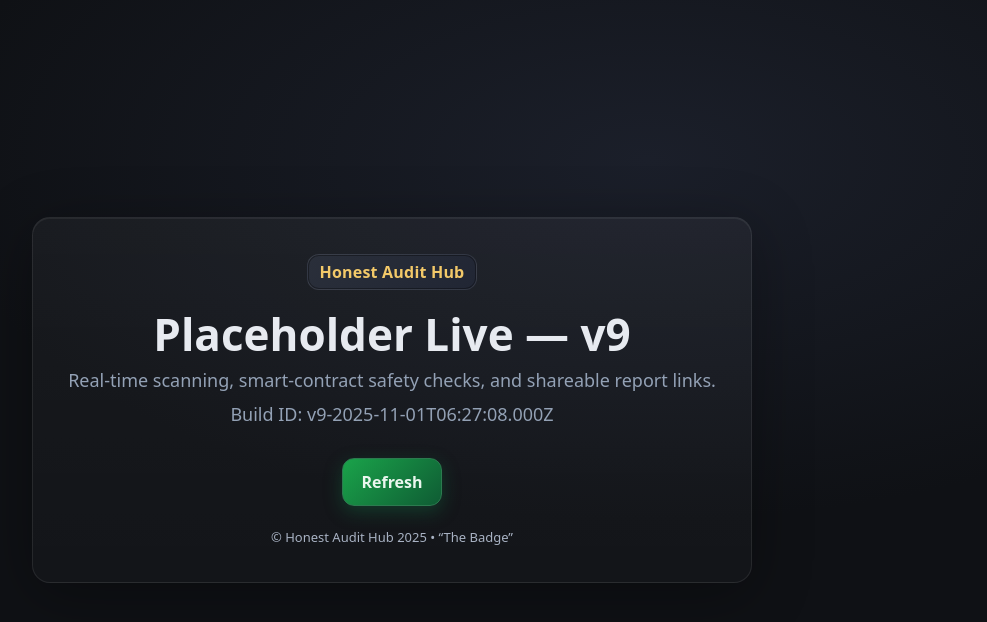
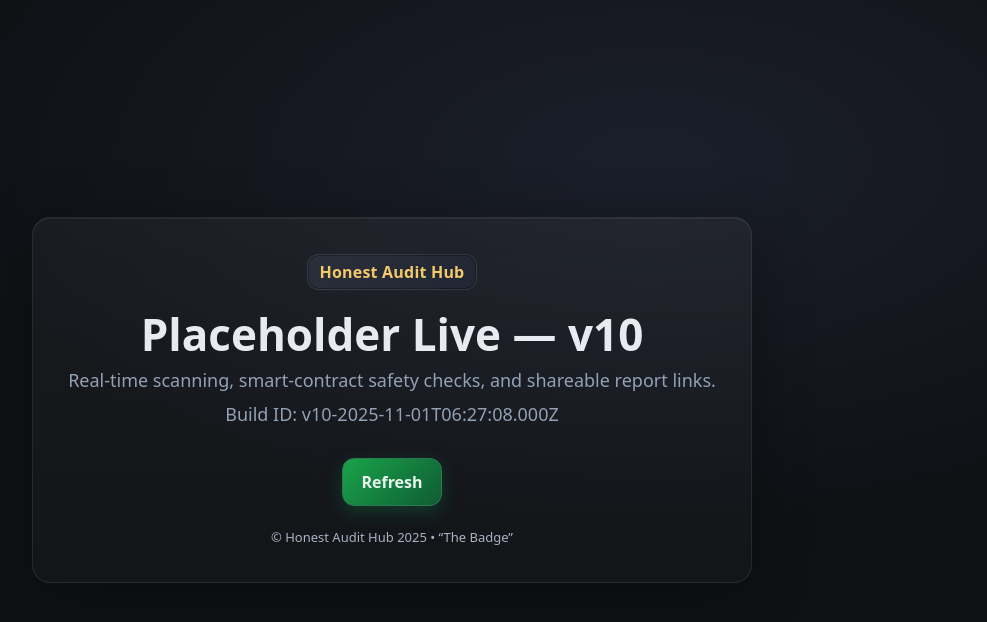
Before and after one commit to nscan7777-del/audit-hub, a plain HTML site: page index.html in a window 1280 px wide. Shown: the whole page, without its empty margins (248-1235 px from the left). Drawn offline with Linux system fonts and the light colour scheme.

Commit message:
Update index.html

```diff
--- a/index.html
+++ b/index.html
@@ -3,7 +3,7 @@
 <head>
   <meta charset="utf-8" />
   <meta name="viewport" content="width=device-width, initial-scale=1" />
-  <title>Honest Audit Hub — Placeholder v9</title>
+  <title>Honest Audit Hub — Placeholder v10</title>
 
   <!-- Try to defeat any stale caches in browsers/proxies -->
   <meta http-equiv="cache-control" content="no-cache, no-store, must-revalidate" />
@@ -58,7 +58,7 @@
 <body>
   <main class="card" role="main" aria-labelledby="title">
     <div class="badge">Honest Audit Hub</div>
-    <h1 id="title">Placeholder Live — v9</h1>
+    <h1 id="title">Placeholder Live — v10</h1>
 
     <p class="lead">Real-time scanning, smart-contract safety checks, and shareable report links.</p>
     <p class="lead">Build ID: <span id="build-id"></span></p>
@@ -71,7 +71,7 @@
     // Give you a clearly changing “Build ID” on screen
     // so you can confirm you’re seeing the new deployment.
     document.getElementById('build-id').textContent =
-      'v9-' + new Date().toISOString();
+      'v10-' + new Date().toISOString();
   </script>
 </body>
 </html>
```
